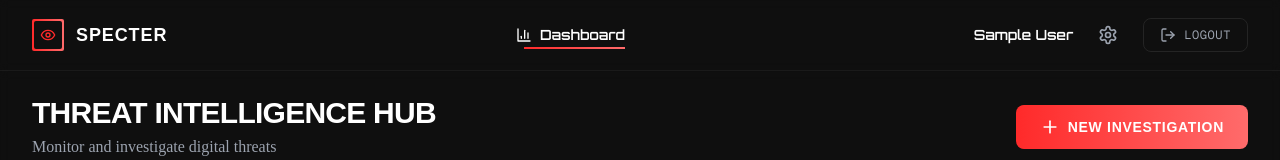
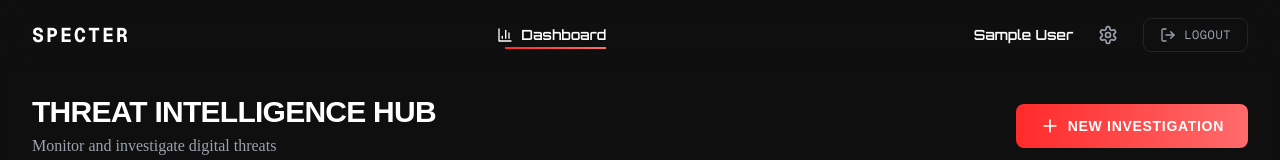
Before and after one commit to anasahhm/Specter, a React (Vite) app in the folder frontend/: page /dashboard in a window 1280 px wide. Shown: the top 160 px of the page. Built offline with nearby package versions, Linux system fonts and the light colour scheme; no server answers; sample sign-in values are in the browser's storage.

Commit message:
Refactor Navigation component and update styles

```diff
--- a/frontend/src/components/Navigation.jsx
+++ b/frontend/src/components/Navigation.jsx
@@ -1,15 +1,13 @@
 import { motion } from 'framer-motion';
 import { useNavigate, useLocation } from 'react-router-dom';
 import { useAuth } from '../hooks/useAuth';
-import { Eye, BarChart3, LogOut, Settings } from 'lucide-react';
+import { BarChart3, LogOut, Settings } from 'lucide-react';
 
 export default function Navigation() {
   const navigate = useNavigate();
   const location = useLocation();
   const { user, logout } = useAuth();
-
   const isActive = (path) => location.pathname === path;
-
   const navItems = [
     { path: '/dashboard', label: 'Dashboard', icon: BarChart3 },
   ];
@@ -18,23 +16,19 @@ export default function Navigation() {
     <motion.nav
       initial={{ y: -100 }}
       animate={{ y: 0 }}
-      className="sticky top-0 z-50 border-b border-spec-border/30 bg-spec-bg/80 backdrop-blur-sm"
+      className="sticky top-0 z-50 bg-spec-bg/40 backdrop-blur-md"
     >
       <div className="max-w-7xl mx-auto px-8 py-4 flex items-center justify-between">
 
+        {/* Logo - Left */}
         <motion.button
           onClick={() => navigate('/dashboard')}
-          className="flex items-center space-x-3 hover:opacity-80 transition-opacity"
+          className="flex items-center hover:opacity-80 transition-opacity"
         >
-          <div className="p-0.5 rounded-sm bg-gradient-to-r from-spec-accent to-spec-accent-light">
-            <div className="w-7 h-7 bg-spec-bg rounded-sm flex items-center justify-center">
-              <Eye className="w-4 h-4 text-spec-accent" />
-            </div>
-          </div>
-          <h1 className="text-lg font-bold text-white font-sans tracking-wider">SPECTER</h1>
+          <h1 className="text-xl font-bold text-white font-mono tracking-widest">SPECTER</h1>
         </motion.button>
 
-
+        {/* Nav Items - Center */}
         <div className="flex items-center space-x-8">
           {navItems.map(item => (
             <motion.button
@@ -59,13 +53,12 @@ export default function Navigation() {
           ))}
         </div>
 
-
+        {/* Right Controls */}
         <motion.div className="flex items-center space-x-4">
           <div className="text-right">
             <p className="text-sm font-semibold text-white">{user?.displayName || 'User'}</p>
             <p className="text-xs text-gray-400">{user?.subscriptionTier?.toUpperCase()}</p>
           </div>
-
           <motion.button
             whileHover={{ scale: 1.05 }}
             onClick={() => navigate('/settings')}
@@ -73,7 +66,6 @@ export default function Navigation() {
           >
             <Settings className="w-5 h-5 text-gray-400" />
           </motion.button>
-
           <motion.button
             whileHover={{ scale: 1.05 }}
             onClick={() => {
```
